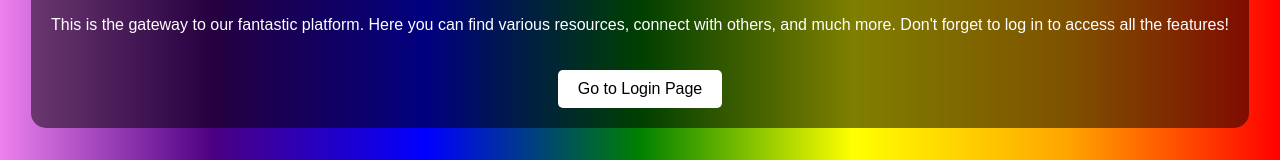
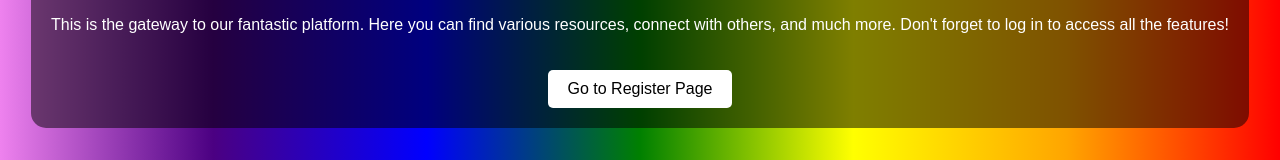
Before and after one commit to AbizerJesawada/testFork, a plain HTML site: page index.html in a window 1280 px wide. Shown: the part 397-557 px from the top of the page. Drawn offline with Linux system fonts and the light colour scheme.

Commit message:
first commit

```diff
--- a/index.html
+++ b/index.html
@@ -14,7 +14,7 @@
         <section class="description">
             <h1>Welcome!</h1>
             <p>This is the gateway to our fantastic platform. Here you can find various resources, connect with others, and much more. Don't forget to log in to access all the features!</p>
-            <a href="login.html">Go to Login Page</a>
+            <a href="login.html">Go to Register Page</a>
         </section>
     </main>
 </body>
```
